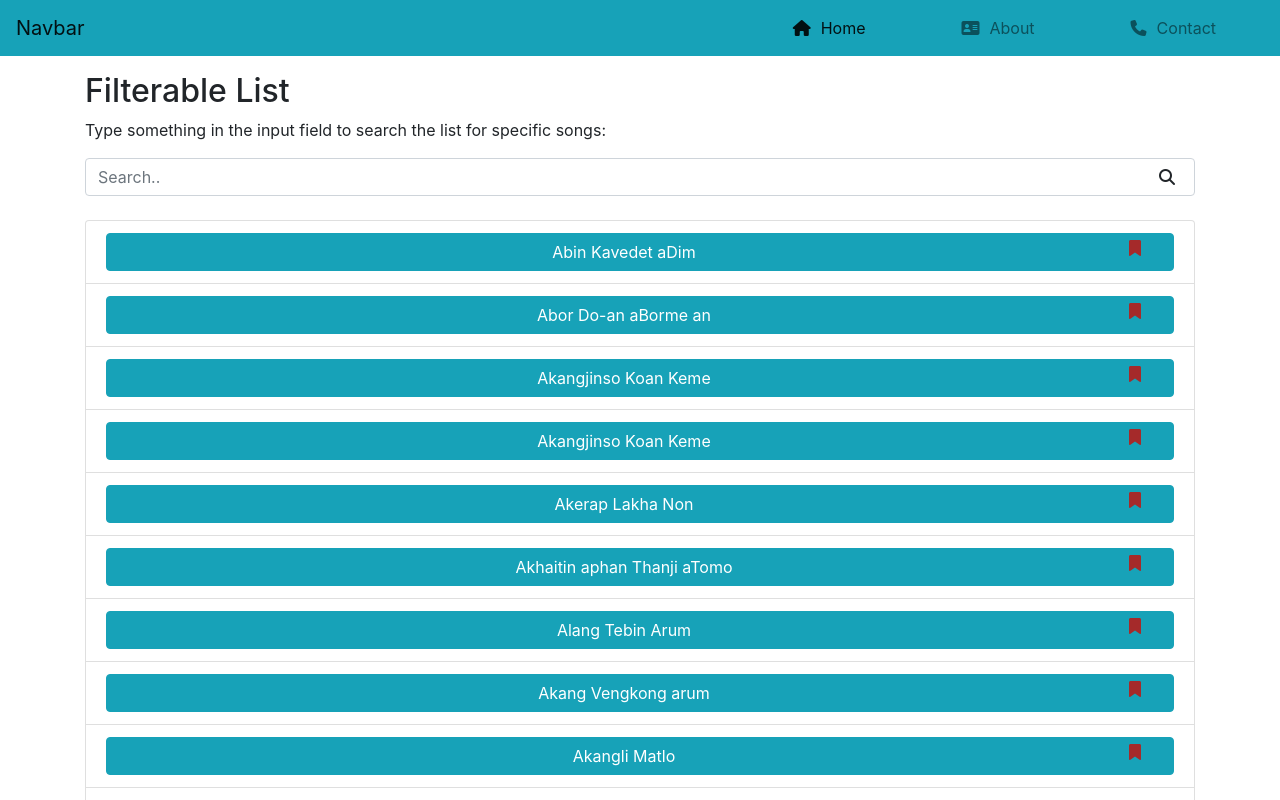
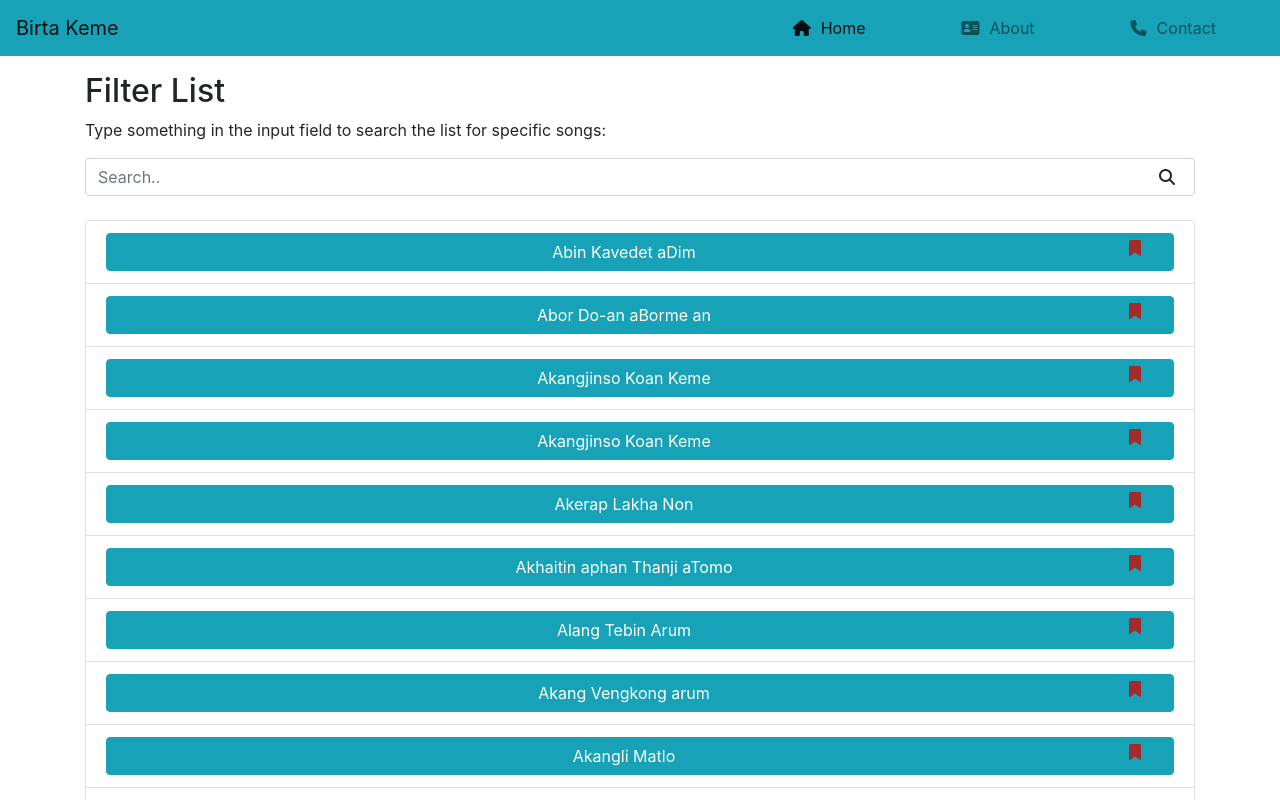
Before and after one commit to BirtaKeme/mysong.github.io, a plain HTML site: page index.html in a window 1280 px wide. Shown: the top 800 px of the page. Drawn offline with nearby package versions, Linux system fonts and the light colour scheme.

Commit message:
Update index.html

```diff
--- a/index.html
+++ b/index.html
@@ -15,7 +15,7 @@
 </head>
 <body>
   <nav class="navbar navbar-expand-lg navbar-light bg-info fixed-top">
-    <a class="navbar-brand" href="#">Navbar</a>
+    <a class="navbar-brand" href="#">Birta Keme</a>
     <button class="navbar-toggler" type="button" data-toggle="collapse" data-target="#navbarSupportedContent" aria-controls="navbarSupportedContent" aria-expanded="false" aria-label="Toggle navigation">
       <span class="navbar-toggler-icon"></span>
     </button>
@@ -37,7 +37,7 @@
   </nav>
   <br>
 <div class="container mt-5">
-  <h2 >Filterable List</h2>
+  <h2 >Filter List</h2>
   <p>Type something in the input field to search the list for specific songs:</p>
   <input class="form-control" id="myInput" type="text" placeholder="Search.."><i class="fa-solid fa-magnifying-glass" style="float: right;margin-right: 20px;position: relative;bottom: 27px;"></i>
   <br>
```
